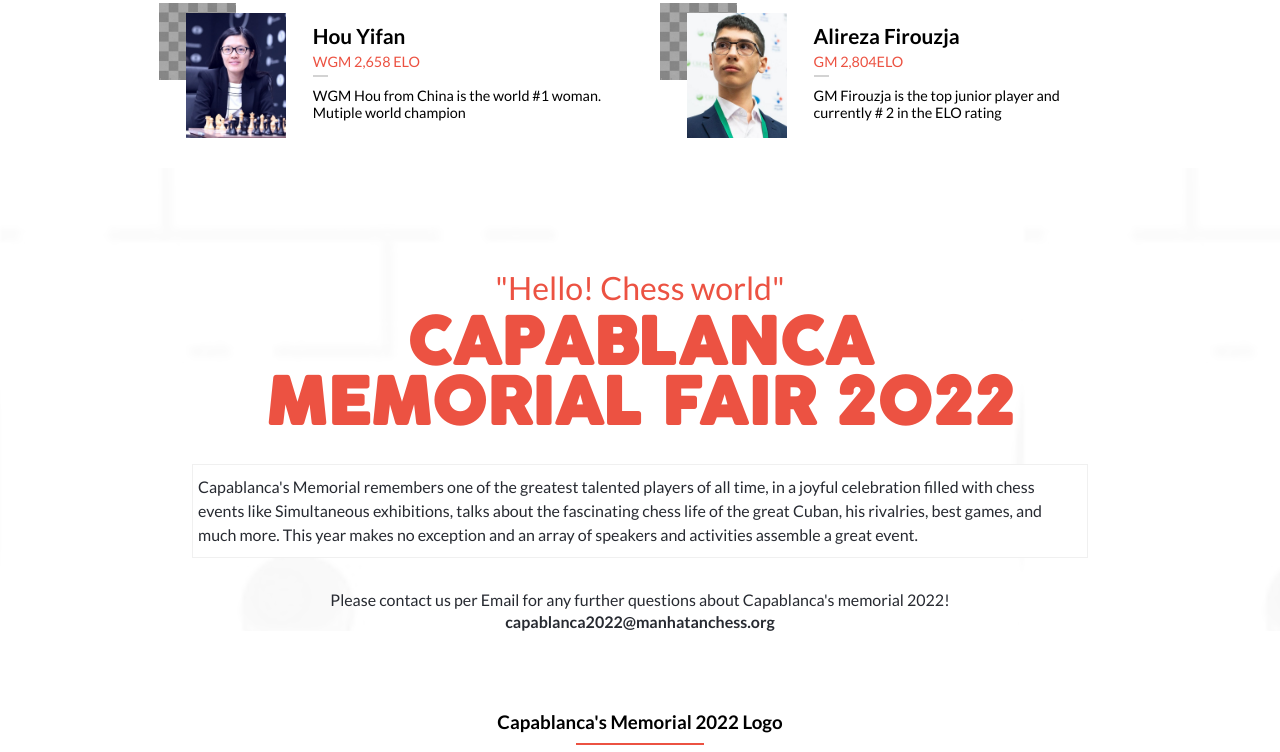
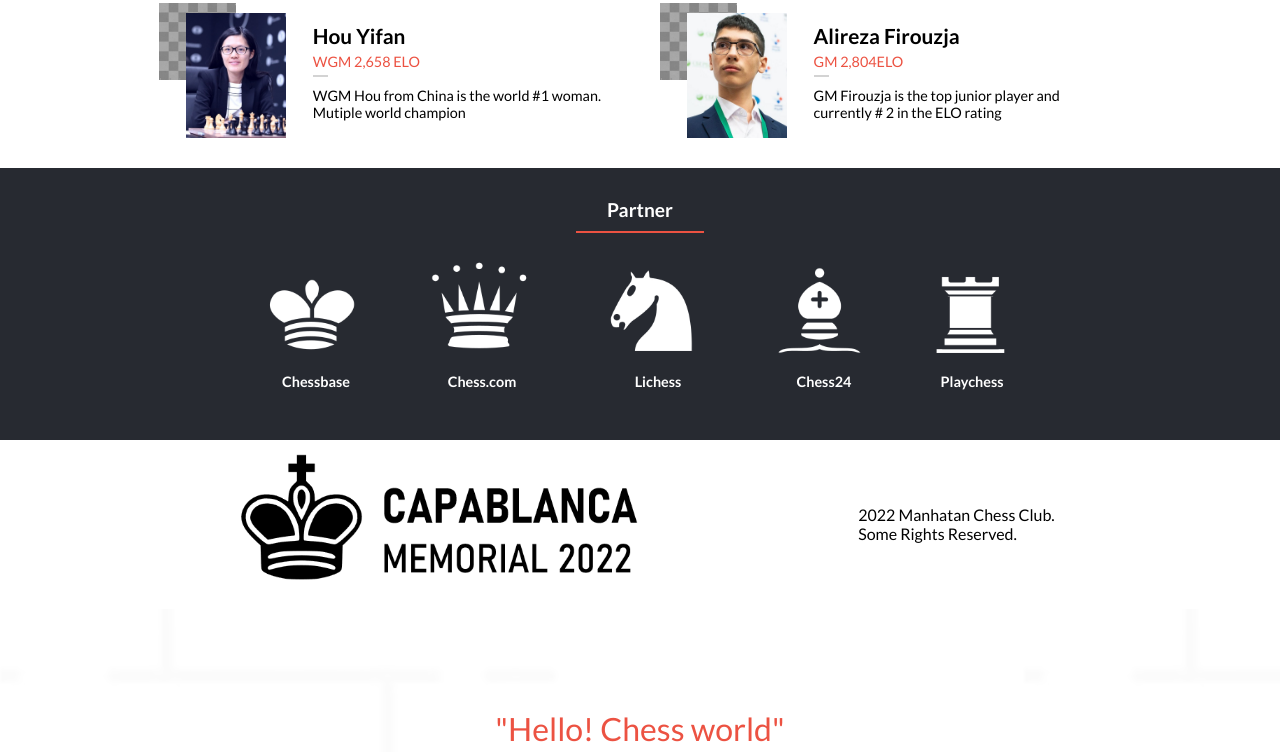
Before and after one commit to VicPeralta/ChessEvent, a website: page index.html in a window 1280 px wide. Shown: the part 1807-2559 px from the top of the page. Drawn offline with Linux system fonts and the light colour scheme.

Commit message:
Add partner sections after speakers section in desktop version. According to the original design
modified:   about.css
modified:   index.html

```diff
--- a/about.css
+++ b/about.css
@@ -95,7 +95,6 @@
   display: flex;
   justify-content: center;
   align-items: center;
-
 }
 
 .event-card .event-year {
@@ -149,6 +148,10 @@
   margin: 70px auto;
 }
 
+.partners.desktop {
+  display: none;
+}
+
 .partners h3 {
   color: #fff;
   font-size: larger;
@@ -175,6 +178,7 @@
   .partners-container {
     flex-wrap: wrap;
   }
+
   .partner-card {
     width: 30%;
   }
@@ -196,9 +200,10 @@
 
 .partner-card p {
   color: #fff;
-  font-size: .9rem;
+  font-size: 0.9rem;
   font-weight: bold;
 }
+
 .about .img-footer img {
   width: 90%;
   height: auto;
@@ -226,20 +231,40 @@
   }
 
   .partners {
-    margin:0;
+    margin: 0;
     padding-top: 20px;
+  }
+
+  .mobile {
+    display: none;
+  }
+
+  .partners.desktop {
+    display: flex;
+  }
+
+  .partners > footer {
+    display: flex;
+    width: 100%;
+    margin: 30px auto;
+    margin-bottom: 0;
+    justify-content: center;
+    background-color: #fff;
+    align-items: center;
+    align-self: flex-end;
   }
 
   .partners img {
     width: 70%;
   }
 
-  .about footer {
-    margin: 0;
+  .partners > footer img {
+    width: 70%;
+    height: auto;
   }
 
   .about footer img {
-    content: url('./assets/logo_inverted.png');
+    content: url("./assets/logo_inverted.png");
     width: 70%;
     height: auto;
   }
--- a/index.html
+++ b/index.html
@@ -138,6 +138,48 @@
       <span>^</span>
     </div>
   </section>
+  <section class="partners desktop">
+    <h3>Partner</h3>
+    <hr>
+    <div class="partners-container">
+      <div class="partner-card">
+        <div>
+          <img src="./assets/whiteKing.png" alt="Partners images" width="300" height="50">
+        </div>
+        <p>Chessbase</p>
+      </div>
+      <div class="partner-card">
+        <div>
+          <img src="./assets/whiteQueen.png" alt="Partners images" width="300" height="50">
+        </div>
+        <p>Chess.com</p>
+      </div>
+      <div class="partner-card">
+        <div>
+          <img src="./assets/whiteKnight.png" alt="Partners images" width="300" height="50">
+        </div>
+        <p>Lichess</p>
+      </div>
+      <div class="partner-card">
+        <div>
+          <img src="./assets/whiteBishop.png" alt="Partners images" width="300" height="50">
+        </div>
+        <p>Chess24</p>
+      </div>
+      <div class="partner-card">
+        <div>
+          <img src="./assets/whiteRook.png" alt="Partners images" width="300" height="50">
+        </div>
+        <p>Playchess</p>
+      </div>
+    </div>
+    <footer>
+      <div class="img-footer">
+        <img src="./assets/logo.png" alt="Capablanca event logo" width="100" height="40">
+      </div>
+      <p>2022 Manhatan Chess Club. <br>Some Rights Reserved.</p>
+    </footer>
+  </section>
   <section class="about" id="about">
     <div class="about-event">
       <p class="greeting">"Hello! Chess world"</p>
@@ -180,7 +222,7 @@
         </div>
       </div>
     </div>
-    <div class="partners">
+    <div class="partners mobile">
       <h3>Partner</h3>
       <hr>
       <div class="partners-container">
```
